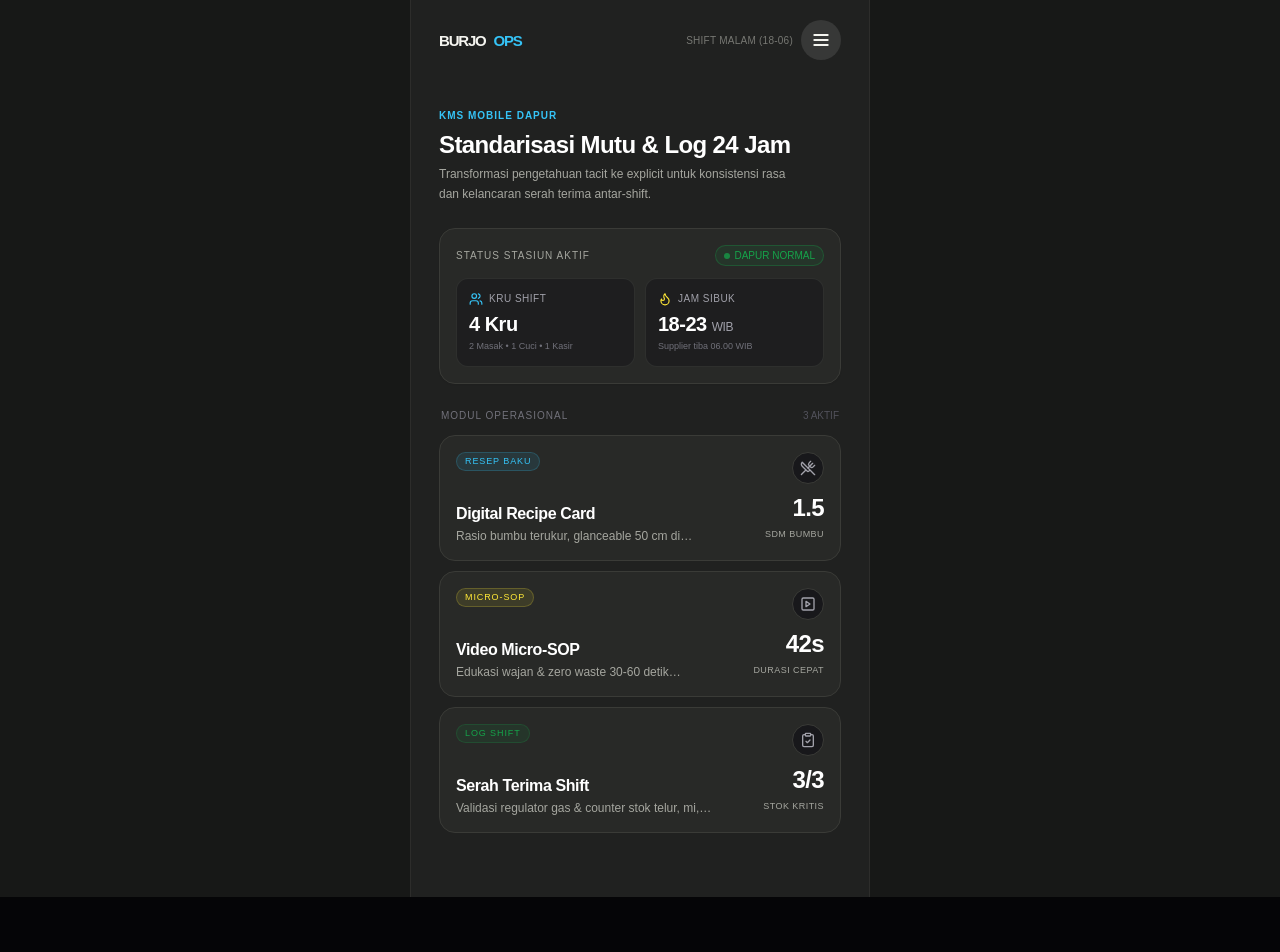
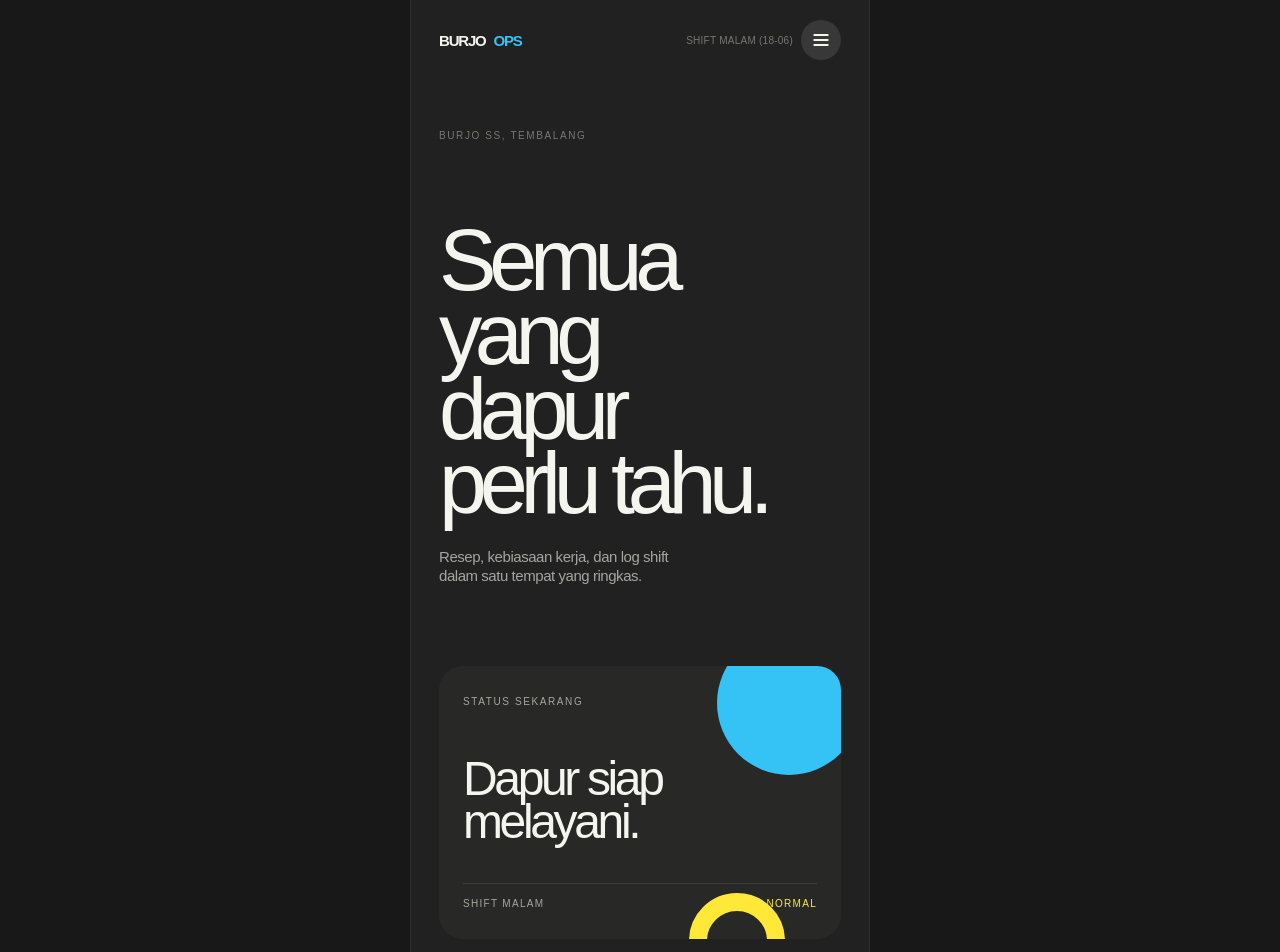
Before and after one commit to szqiel/burjo-ops, a Next.js app: page / in a window 1280 px wide. Shown: the top 952 px of the page. Before the commit the page ends 897 px from the top, so only its background shows below. Built offline with nearby package versions, Linux system fonts and the light colour scheme.

Commit message:
redesign(home): build editorial operations landing page

```diff
--- a/src/app/page.tsx
+++ b/src/app/page.tsx
@@ -1,77 +1,64 @@
 "use client";
 
-import React from "react";
+import Link from "next/link";
+import { motion } from "framer-motion";
 import { PageTransition } from "@/components/layout/PageTransition";
-import { ShiftStatusCard } from "@/components/dashboard/ShiftStatusCard";
-import { QuickActionCard } from "@/components/dashboard/QuickActionCard";
-import { UtensilsCrossed, PlaySquare, ClipboardCheck } from "lucide-react";
+
+const destinations = [
+  { number: "01", title: "Resep baku", detail: "Racik dengan ukuran yang sama, setiap shift.", href: "/resep", accent: "blue" },
+  { number: "02", title: "Micro-SOP", detail: "Pelajari satu teknik dalam hitungan detik.", href: "/sop", accent: "yellow" },
+  { number: "03", title: "Serah terima", detail: "Tinggalkan dapur dalam kondisi jelas.", href: "/checklist", accent: "blue" },
+];
 
 export default function HomePage() {
   return (
     <PageTransition>
-      <div className="flex flex-col space-y-6">
-        {/* Header Title with High Negative Space */}
-        <div className="pt-2">
-          <div className="flex items-center gap-1.5 mb-1.5">
-            <span className="text-[10px] font-mono uppercase tracking-widest text-burjo-blue font-semibold">
-              KMS MOBILE DAPUR
-            </span>
+      <div className="flex min-h-full flex-col">
+        <section className="pt-7">
+          <p className="text-[10px] font-mono uppercase tracking-[0.16em] text-burjo-quiet">Burjo SS, Tembalang</p>
+          <h1 className="mt-20 max-w-[7ch] text-balance font-display text-[clamp(3.3rem,14vw,5.4rem)] font-normal leading-[0.86] tracking-[-0.085em] text-burjo-text">
+            Semua yang dapur perlu tahu.
+          </h1>
+          <p className="mt-7 max-w-[28ch] text-[15px] leading-[1.25] tracking-[-0.03em] text-burjo-muted">
+            Resep, kebiasaan kerja, dan log shift dalam satu tempat yang ringkas.
+          </p>
+        </section>
+
+        <section className="relative mt-20 overflow-hidden rounded-[24px] bg-burjo-surface px-6 py-7">
+          <span className="absolute right-[-20px] top-[-35px] h-36 w-36 rounded-full bg-burjo-blue" aria-hidden="true" />
+          <span className="absolute bottom-[-50px] right-14 h-24 w-24 rounded-full border-[18px] border-burjo-yellow" aria-hidden="true" />
+          <div className="relative">
+            <p className="text-[10px] font-mono uppercase tracking-[0.16em] text-burjo-muted">Status sekarang</p>
+            <p className="mt-12 max-w-[8ch] text-[clamp(2.2rem,10vw,3rem)] font-normal leading-[0.9] tracking-[-0.07em] text-burjo-text">Dapur siap melayani.</p>
+            <div className="mt-10 flex items-end justify-between border-t border-burjo-border pt-3">
+              <span className="text-[10px] font-mono uppercase tracking-[0.13em] text-burjo-muted">Shift malam</span>
+              <span className="text-[10px] font-mono uppercase tracking-[0.13em] text-burjo-yellow">Normal</span>
+            </div>
           </div>
-          <h1 className="text-2xl font-bold tracking-tight text-white">
-            Standarisasi Mutu & Log 24 Jam
-          </h1>
-          <p className="text-xs text-burjo-muted mt-1 leading-relaxed max-w-[90%]">
-            Transformasi pengetahuan tacit ke explicit untuk konsistensi rasa dan kelancaran serah terima antar-shift.
-          </p>
-        </div>
+        </section>
 
-        {/* Live Operational Station Status */}
-        <ShiftStatusCard />
-
-        {/* Core KMS Modules Navigation */}
-        <div className="space-y-3">
-          <div className="flex items-center justify-between px-0.5">
-            <span className="text-[10px] font-mono uppercase tracking-widest text-zinc-500">
-              MODUL OPERASIONAL
-            </span>
-            <span className="text-[10px] font-mono text-zinc-600">3 AKTIF</span>
+        <section className="mt-20 pb-5">
+          <p className="text-[10px] font-mono uppercase tracking-[0.16em] text-burjo-quiet">Pilih kebutuhanmu</p>
+          <div className="mt-7 border-t border-burjo-border">
+            {destinations.map((item, index) => (
+              <motion.div
+                key={item.href}
+                initial={{ opacity: 0, transform: "translateY(12px)" }}
+                animate={{ opacity: 1, transform: "translateY(0)" }}
+                transition={{ duration: 0.32, delay: index * 0.06, ease: [0.16, 1, 0.3, 1] }}
+              >
+                <Link href={item.href} className="group grid grid-cols-[30px_1fr_auto] gap-x-3 border-b border-burjo-border py-6 active:scale-[0.98]">
+                  <span className={`pt-1 text-[10px] font-mono ${item.accent === "yellow" ? "text-burjo-yellow" : "text-burjo-blue"}`}>{item.number}</span>
+                  <span>
+                    <span className="block text-[clamp(1.8rem,8vw,2.35rem)] leading-[0.9] tracking-[-0.065em] text-burjo-text">{item.title}</span>
+                    <span className="mt-2 block max-w-[25ch] text-xs leading-[1.35] text-burjo-muted">{item.detail}</span>
+                  </span>
+                  <span className="self-center text-2xl leading-none text-burjo-muted transition-transform duration-200 ease-editorial group-hover:translate-x-1">↗</span>
+                </Link>
+              </motion.div>
+            ))}
           </div>
-
-          <div className="flex flex-col space-y-2.5">
-            <QuickActionCard
-              href="/resep/mi-dok-dok"
-              badge="RESEP BAKU"
-              badgeColor="blue"
-              title="Digital Recipe Card"
-              description="Rasio bumbu terukur, glanceable 50 cm di stasiun kompor"
-              statNumber="1.5"
-              statLabel="SDM BUMBU"
-              icon={UtensilsCrossed}
-            />
-
-            <QuickActionCard
-              href="/sop"
-              badge="MICRO-SOP"
-              badgeColor="yellow"
-              title="Video Micro-SOP"
-              description="Edukasi wajan & zero waste 30-60 detik onboard kru baru"
-              statNumber="42s"
-              statLabel="DURASI CEPAT"
-              icon={PlaySquare}
-            />
-
-            <QuickActionCard
-              href="/checklist"
-              badge="LOG SHIFT"
-              badgeColor="green"
-              title="Serah Terima Shift"
-              description="Validasi regulator gas & counter stok telur, mi, ayam"
-              statNumber="3/3"
-              statLabel="STOK KRITIS"
-              icon={ClipboardCheck}
-            />
-          </div>
-        </div>
+        </section>
       </div>
     </PageTransition>
   );
```
